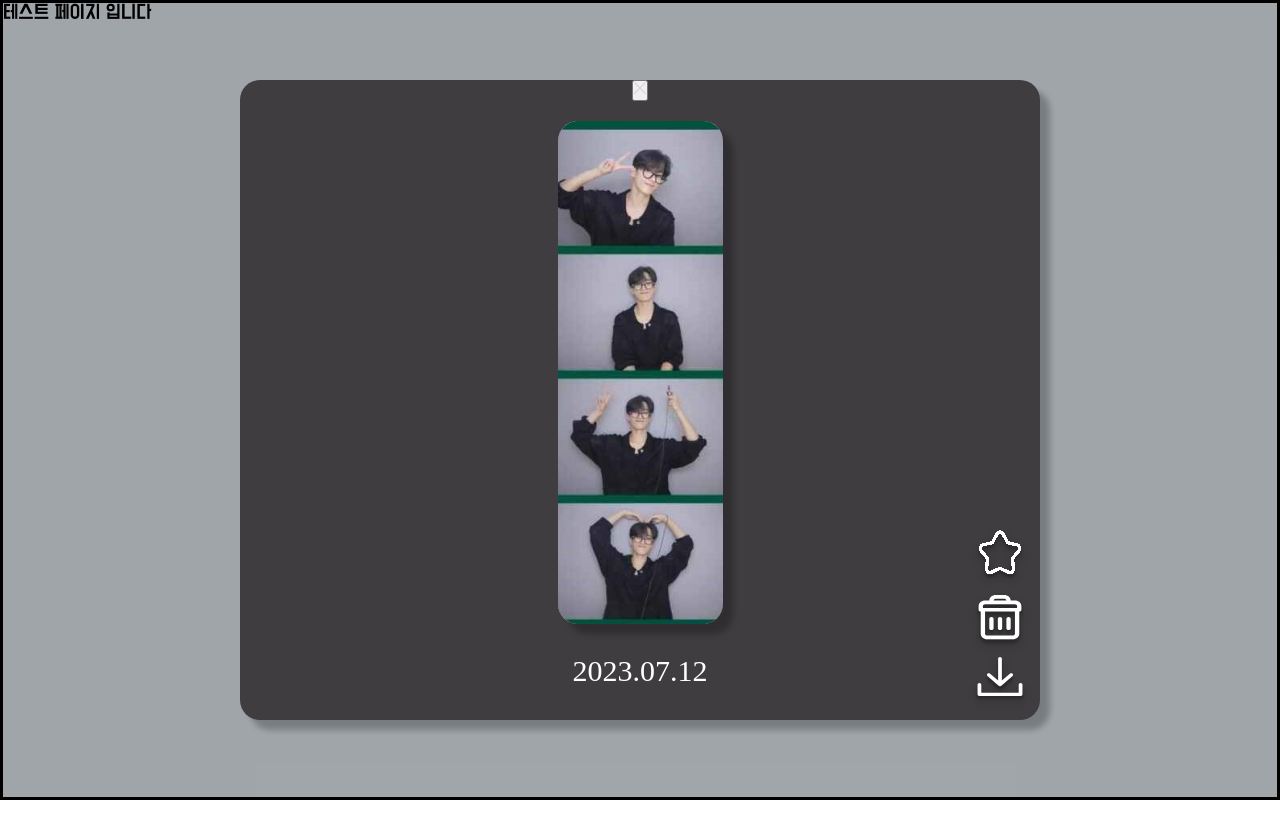
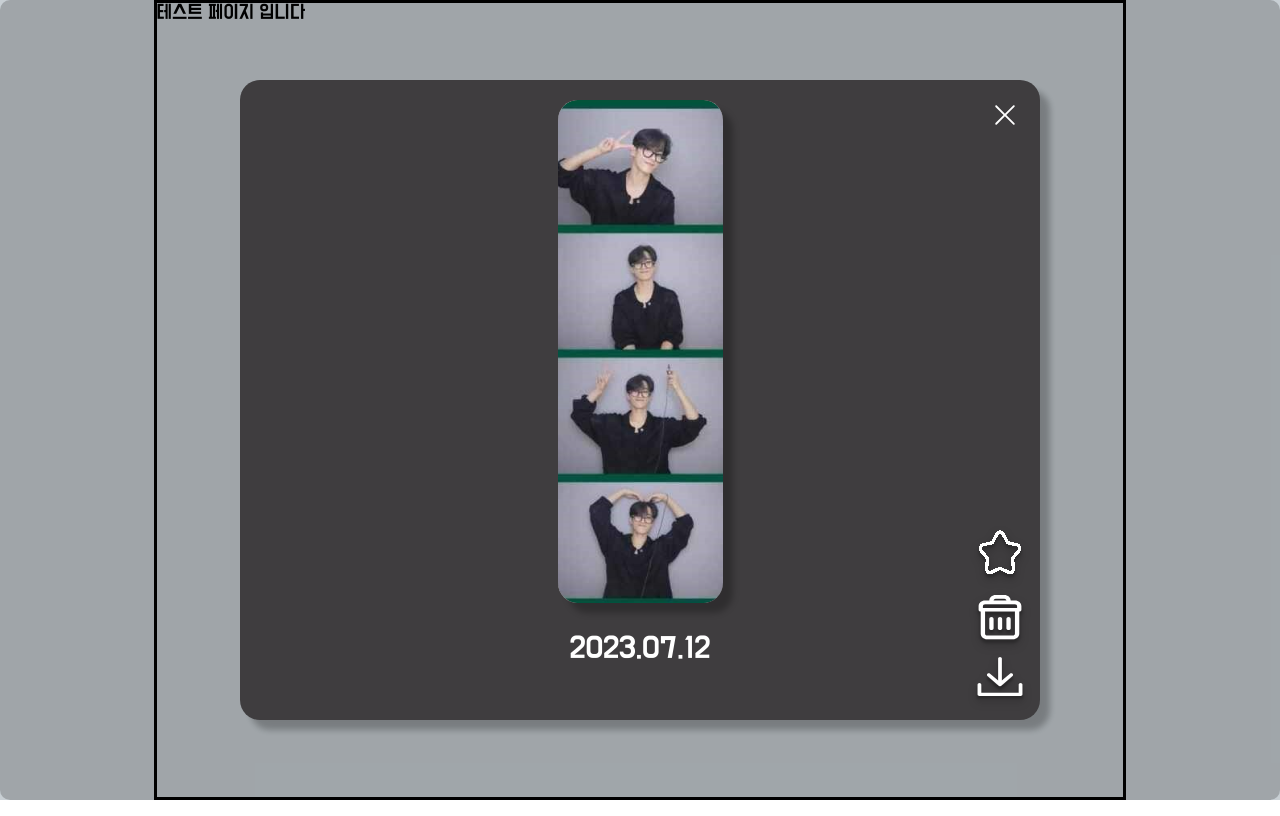
Before and after one commit to 2023SB-TeamJ/2023SB-Team-J, a React (Create React App) app in the folder frontend/: page /test in a window 1280 px wide. Built offline with nearby package versions, Linux system fonts and the light colour scheme.

Commit message:
fix : 앨범 상세 모달창 에러 복구 및 코드 수정

```diff
--- a/frontend/src/components/AlbumDetailModal.jsx
+++ b/frontend/src/components/AlbumDetailModal.jsx
@@ -1,9 +1,5 @@
 import styled from 'styled-components';
-import { motion } from 'framer-motion';
 import image from '../assets/images/photo1.png';
-// import star from '../assets/images/star.png';
-// import trash from '../assets/images/trash.png';
-// import save from '../assets/images/save.png';
 
 function AlbumDetailModal({ setIsOpen }) {
   const closeModal = () => {
@@ -12,17 +8,15 @@ function AlbumDetailModal({ setIsOpen }) {
   return (
     <ModalContainer>
       <ModalBackdrop>
-        <ModalView
-          onClick={(e) => e.stopPropagation()}
-          initial={{ y: -1000 }}
-          animate={{ y: 0 }}
-          transition={{ duration: 0.5 }}
-        >
-          <ExitBtn onClick={closeModal}>
+        <ModalView onClick={(e) => e.stopPropagation()}>
+          <ExitBtn
+            onClick={closeModal}
+            style={{ backgroundColor: 'transparent' }}
+          >
             <svg
               xmlns="http://www.w3.org/2000/svg"
-              width="12"
-              height="12"
+              width="20"
+              height="20"
               viewBox="0 0 12 12"
               fill="none"
             >
@@ -30,7 +24,7 @@ function AlbumDetailModal({ setIsOpen }) {
                 fillRule="evenodd"
                 clipRule="evenodd"
                 d="M0.29903 10.8524C0.0793599 11.0721 0.0793599 11.4282 0.29903 11.6479C0.5187 11.8676 0.874855 11.8676 1.09452 11.6479L5.94677 6.79566L10.9056 11.7545C11.1253 11.9742 11.4815 11.9742 11.7011 11.7545C11.9208 11.5348 11.9208 11.1787 11.7011 10.959L6.74227 6.00016L11.7011 1.0413C11.9208 0.821632 11.9208 0.465477 11.7011 0.245807C11.4815 0.026137 11.1253 0.0261374 10.9056 0.245807L5.94677 5.20466L1.09452 0.352414C0.874855 0.132744 0.5187 0.132744 0.29903 0.352414C0.0793599 0.572084 0.0793599 0.92824 0.29903 1.14791L5.15128 6.00016L0.29903 10.8524Z"
-                fill="#D3D3D3"
+                fill="#fff"
               />
             </svg>
           </ExitBtn>
@@ -238,34 +232,7 @@ const ModalBackdrop = styled.div`
   bottom: 0;
 `;
 
-// const ExitBtn = styled(ModalBtn)`
-//   background-color: #4000c7;
-//   border-radius: 10px;
-//   text-decoration: none;
-//   margin: 10px;
-//   padding: 5px 10px;
-//   width: 40px;
-//   height: 40px;
-//   display: flex;
-//   justify-content: center;
-//   align-items: center;
-// `;
-
-// const ModalView = styled.div.attrs(() => ({
-//   // attrs 메소드를 이용해서 아래와 같이 div 엘리먼트에 속성을 추가할 수 있다.
-//   role: 'dialog',
-// }))`
-//   // Modal창 CSS를 구현합니다.
-//   display: flex;
-//   align-items: center;
-//   flex-direction: column;
-//   border-radius: 20px;
-//   width: 50rem;
-//   height: 40rem;
-//   background-color: #3f3d3f;
-// `;
-
-const ModalView = styled(motion.div)`
+const ModalView = styled.div`
   position: relative;
   display: flex;
   align-items: center;
@@ -300,8 +267,7 @@ const Date = styled.div`
   color: #fff;
   text-align: center;
   text-shadow: 0px 4px 4px 0px rgba(0, 0, 0, 0.25);
-  font-family: Do Hyeon;
-  font-size: 30px;
+  font-size: 26px;
   font-style: normal;
   font-weight: 400;
   line-height: normal;
@@ -340,4 +306,12 @@ const SaveBtn = styled.div`
   cursor: pointer;
 `;
 
-const ExitBtn = styled.button``;
+const ExitBtn = styled.div`
+  position: absolute;
+  top: 25px;
+  right: 25px;
+
+  &:hover {
+    cursor: pointer;
+  }
+`;
--- /dev/null
+++ b/frontend/src/components/HeaderAlbum.jsx
@@ -0,0 +1,63 @@
+import React from 'react';
+import styled from 'styled-components';
+import Logo from './Logo';
+import Name from './Name';
+import SignBtn from './SignBtn';
+
+function HeaderAlbum() {
+  return (
+    <HeaderWrapper>
+      <Container>
+        <LogoWrap>
+          <Logo />
+          <Name />
+        </LogoWrap>
+        <BtnWrap>
+          <AlbumUserName>Andrew Park님의 앨범</AlbumUserName>
+          <SignBtn>로그아웃</SignBtn>
+        </BtnWrap>
+      </Container>
+    </HeaderWrapper>
+  );
+}
+
+export default HeaderAlbum;
+
+const HeaderWrapper = styled.div`
+  display: flex;
+  justify-content: center;
+`;
+
+const Container = styled.div`
+  display: flex;
+  width: 76vw;
+  margin: 0 auto;
+  align-items: center;
+  justify-content: space-between;
+`;
+
+const LogoWrap = styled.div`
+  display: flex;
+  align-items: center;
+`;
+
+const BtnWrap = styled.div`
+  display: flex;
+  align-items: center;
+`;
+
+const AlbumUserName = styled.div`
+  display: flex;
+  width: 280px;
+  height: 29px;
+  margin-right: 5px;
+  color: ${(props) => props.theme.deepGrayColor};
+  font-size: 24px;
+  font-style: normal;
+  font-weight: 400;
+  line-height: normal;
+
+  @media screen and (max-width: 1000px) {
+    display: none;
+  }
+`;
--- a/frontend/src/components/Logo.jsx
+++ b/frontend/src/components/Logo.jsx
@@ -5,10 +5,11 @@ const LogoStyle = styled.div`
   width: 55px;
   height: 54px;
   flex-shrink: 0;
-  border-radius: 10px;s
+  border-radius: 10px;
   background:
     url(${logoImage}),
     lightgray 50% / cover no-repeat;
+  background-size: cover;
 `;
 
 function Logo() {
--- a/frontend/src/components/Name.jsx
+++ b/frontend/src/components/Name.jsx
@@ -7,10 +7,11 @@ const NameStyle = styled.div`
   flex-shrink: 0;
   background-image: url(${logoText});
   background-size: cover;
+  background: url(${logoText}) lightgray 50% / cover no-repeat;
+  background-color: ${(props) => props.theme.backgroundColor};
 `;
 
 function Name() {
   return <NameStyle alt="F4Y" />;
 }
-
 export default Name;
--- a/frontend/src/pages/AlbumPage.jsx
+++ b/frontend/src/pages/AlbumPage.jsx
@@ -2,6 +2,7 @@ import React, { useState } from 'react';
 import Masonry from 'react-masonry-css';
 import styled from 'styled-components';
 // import UploadBtn from '../components/UploadBtn';
+import Header from '../components/HeaderAlbum';
 import AlbumDetailModal from '../components/AlbumDetailModal';
 
 function AlbumPage() {
@@ -33,7 +34,7 @@ function AlbumPage() {
   return (
     <div>
       <Container>
-        <Navbar>상단바</Navbar>
+        <Header />
         <MainWrap>
           <MyMasonryGrid
             breakpointCols={breakpointColumnObj}
@@ -72,16 +73,12 @@ const Container = styled.div`
 
 const MainWrap = styled.div`
   max-width: 1440px;
-  height: 100vh;
+  width: 76vw;
+  height: 100%;
   margin: 0 auto;
   flex-shrink: 0;
   border: 3px solid black;
   background-color: white;
-`;
-
-const Navbar = styled.div`
-  height: 120px; /* 예시로 50px 높이 설정 */
-  background-color: ${(props) => props.theme.navbarColor};
 `;
 
 const MyMasonryGrid = styled(Masonry)`
--- a/frontend/src/pages/TestPage.jsx
+++ b/frontend/src/pages/TestPage.jsx
@@ -25,6 +25,7 @@ const Container = styled.div`
 
 const MainWrap = styled.div`
   max-width: 1440px;
+  width: 76vw;
   height: 100vh;
   margin: 0 auto;
   flex-shrink: 0;
```
